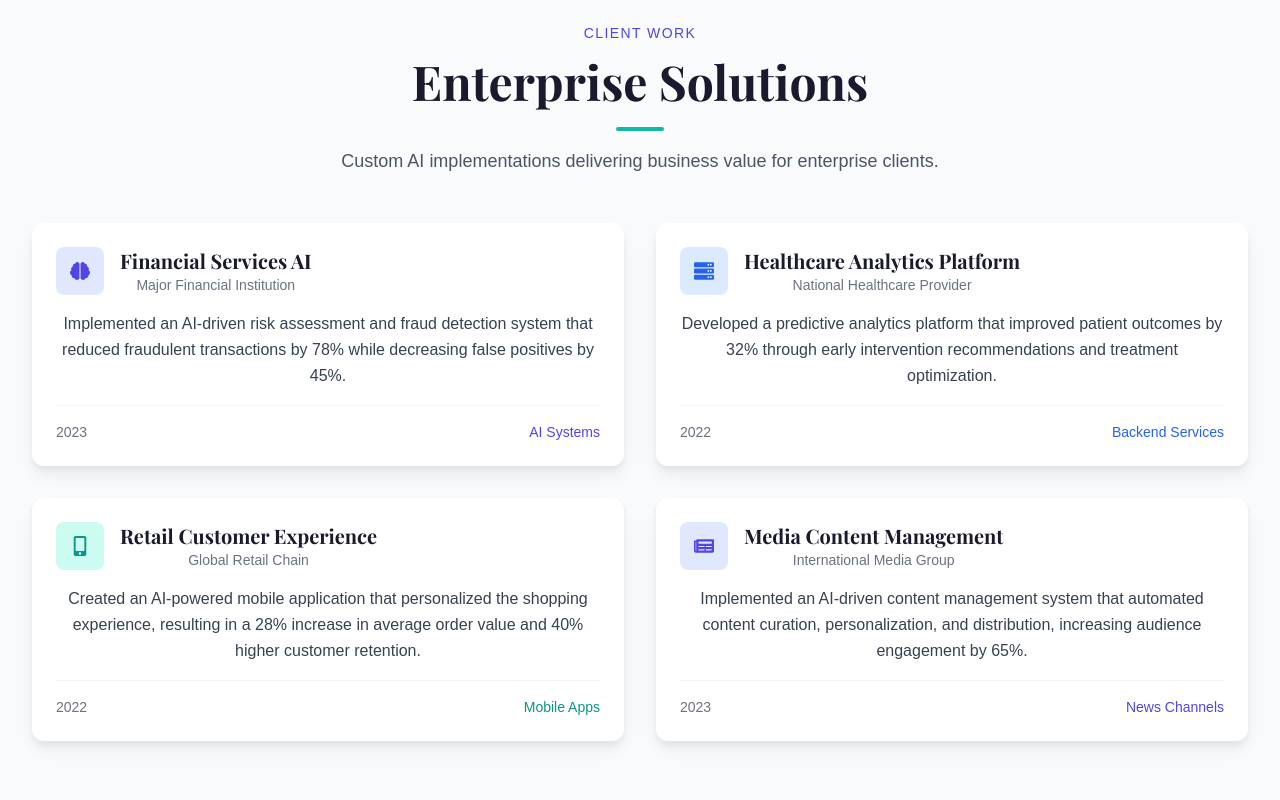
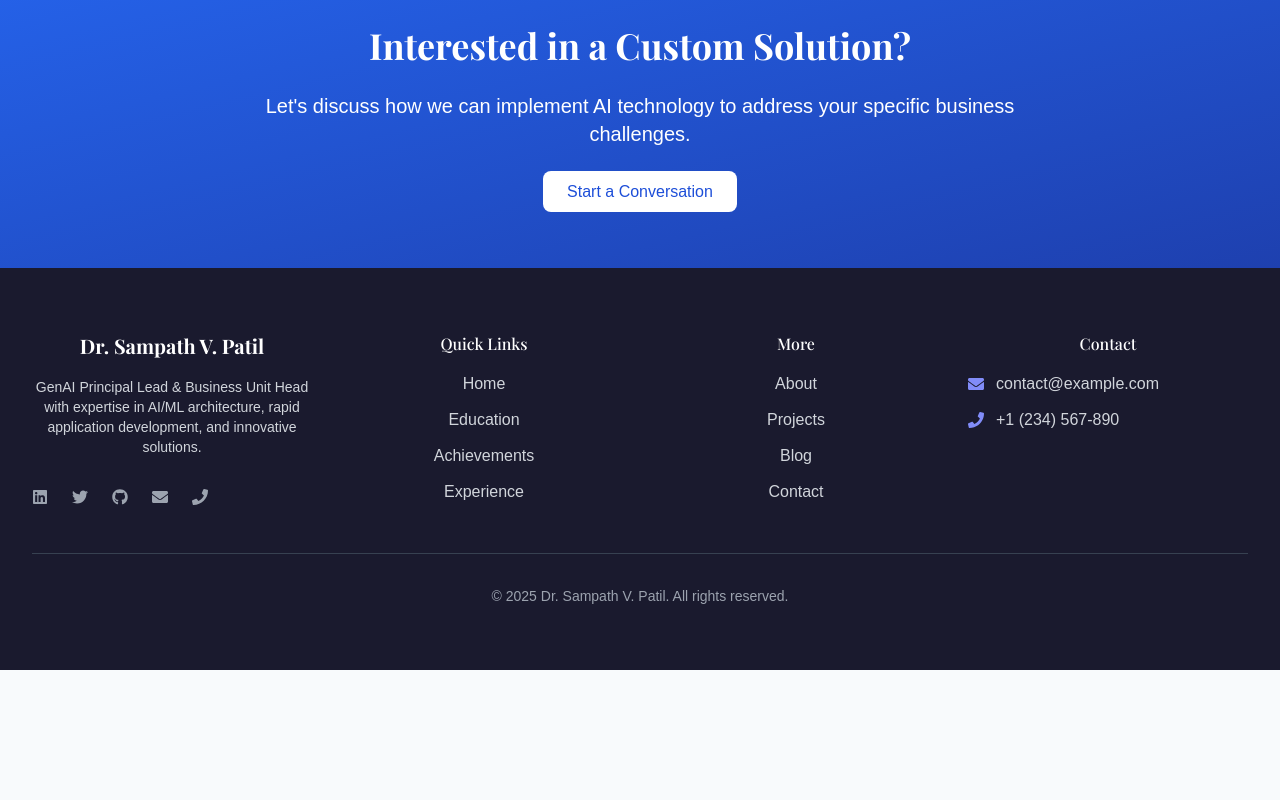
Before and after one commit to Sampathkumarvpatil/DrSampath, a React (Create React App) app in the folder frontend/: page /projects in a window 1280 px wide. Shown: the part 3900-4700 px from the top of the page. After the commit the page ends 4570 px from the top, so only its background shows below. Built offline with nearby package versions, Linux system fonts and the light colour scheme; a web font is replaced by a local one.

Commit message:
auto-commit for b2f5df75-9c9e-4cc7-a880-881bdfc55696

```diff
--- a/frontend/src/pages/Projects.js
+++ b/frontend/src/pages/Projects.js
@@ -422,139 +422,6 @@ const Projects = () => {
         </div>
       </section>
 
-      {/* Client Projects */}
-      <section className="py-16 bg-light">
-        <div className="container">
-          <SectionTitle
-            subtitle="CLIENT WORK"
-            title="Enterprise Solutions"
-            description="Custom AI implementations delivering business value for enterprise clients."
-          />
-
-          <div className="mt-12 grid grid-cols-1 lg:grid-cols-2 gap-8">
-            <motion.div
-              initial={{ opacity: 0, y: 20 }}
-              whileInView={{ opacity: 1, y: 0 }}
-              transition={{ duration: 0.5 }}
-              viewport={{ once: true }}
-              className="bg-white p-6 rounded-xl shadow-soft-lg hover-lift"
-            >
-              <div className="flex items-center mb-4">
-                <div className="w-12 h-12 rounded-lg bg-primary-100 flex items-center justify-center mr-4">
-                  <FaBrain className="text-primary-600 text-xl" />
-                </div>
-                <div>
-                  <h3 className="text-xl font-bold">Financial Services AI</h3>
-                  <p className="text-gray-500 text-sm">Major Financial Institution</p>
-                </div>
-              </div>
-
-              <p className="text-gray-700 mb-4">
-                Implemented an AI-driven risk assessment and fraud detection system that reduced
-                fraudulent transactions by 78% while decreasing false positives by 45%.
-              </p>
-
-              <div className="pt-4 mt-4 border-t border-gray-100">
-                <div className="flex justify-between items-center">
-                  <span className="text-sm text-gray-500">2023</span>
-                  <span className="text-sm font-medium text-primary-600">AI Systems</span>
-                </div>
-              </div>
-            </motion.div>
-
-            <motion.div
-              initial={{ opacity: 0, y: 20 }}
-              whileInView={{ opacity: 1, y: 0 }}
-              transition={{ duration: 0.5, delay: 0.1 }}
-              viewport={{ once: true }}
-              className="bg-white p-6 rounded-xl shadow-soft-lg hover-lift"
-            >
-              <div className="flex items-center mb-4">
-                <div className="w-12 h-12 rounded-lg bg-secondary-100 flex items-center justify-center mr-4">
-                  <FaServer className="text-secondary-600 text-xl" />
-                </div>
-                <div>
-                  <h3 className="text-xl font-bold">Healthcare Analytics Platform</h3>
-                  <p className="text-gray-500 text-sm">National Healthcare Provider</p>
-                </div>
-              </div>
-
-              <p className="text-gray-700 mb-4">
-                Developed a predictive analytics platform that improved patient outcomes by 32%
-                through early intervention recommendations and treatment optimization.
-              </p>
-
-              <div className="pt-4 mt-4 border-t border-gray-100">
-                <div className="flex justify-between items-center">
-                  <span className="text-sm text-gray-500">2022</span>
-                  <span className="text-sm font-medium text-secondary-600">Backend Services</span>
-                </div>
-              </div>
-            </motion.div>
-
-            <motion.div
-              initial={{ opacity: 0, y: 20 }}
-              whileInView={{ opacity: 1, y: 0 }}
-              transition={{ duration: 0.5, delay: 0.2 }}
-              viewport={{ once: true }}
-              className="bg-white p-6 rounded-xl shadow-soft-lg hover-lift"
-            >
-              <div className="flex items-center mb-4">
-                <div className="w-12 h-12 rounded-lg bg-accent-100 flex items-center justify-center mr-4">
-                  <FaMobileAlt className="text-accent-600 text-xl" />
-                </div>
-                <div>
-                  <h3 className="text-xl font-bold">Retail Customer Experience</h3>
-                  <p className="text-gray-500 text-sm">Global Retail Chain</p>
-                </div>
-              </div>
-
-              <p className="text-gray-700 mb-4">
-                Created an AI-powered mobile application that personalized the shopping experience,
-                resulting in a 28% increase in average order value and 40% higher customer retention.
-              </p>
-
-              <div className="pt-4 mt-4 border-t border-gray-100">
-                <div className="flex justify-between items-center">
-                  <span className="text-sm text-gray-500">2022</span>
-                  <span className="text-sm font-medium text-accent-600">Mobile Apps</span>
-                </div>
-              </div>
-            </motion.div>
-
-            <motion.div
-              initial={{ opacity: 0, y: 20 }}
-              whileInView={{ opacity: 1, y: 0 }}
-              transition={{ duration: 0.5, delay: 0.3 }}
-              viewport={{ once: true }}
-              className="bg-white p-6 rounded-xl shadow-soft-lg hover-lift"
-            >
-              <div className="flex items-center mb-4">
-                <div className="w-12 h-12 rounded-lg bg-primary-100 flex items-center justify-center mr-4">
-                  <FaNewspaper className="text-primary-600 text-xl" />
-                </div>
-                <div>
-                  <h3 className="text-xl font-bold">Media Content Management</h3>
-                  <p className="text-gray-500 text-sm">International Media Group</p>
-                </div>
-              </div>
-
-              <p className="text-gray-700 mb-4">
-                Implemented an AI-driven content management system that automated content curation,
-                personalization, and distribution, increasing audience engagement by 65%.
-              </p>
-
-              <div className="pt-4 mt-4 border-t border-gray-100">
-                <div className="flex justify-between items-center">
-                  <span className="text-sm text-gray-500">2023</span>
-                  <span className="text-sm font-medium text-primary-600">News Channels</span>
-                </div>
-              </div>
-            </motion.div>
-          </div>
-        </div>
-      </section>
-
       {/* Call to Action */}
       <section className="py-16 bg-gradient-to-br from-secondary-600 to-secondary-800 text-white">
         <div className="container text-center">
```
